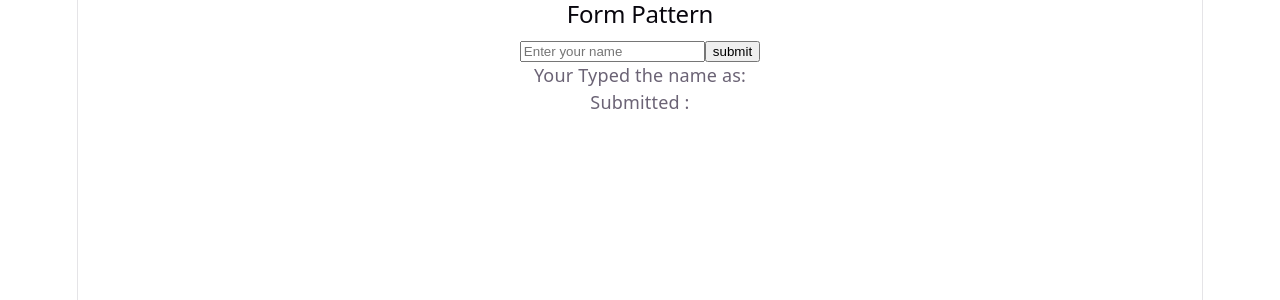
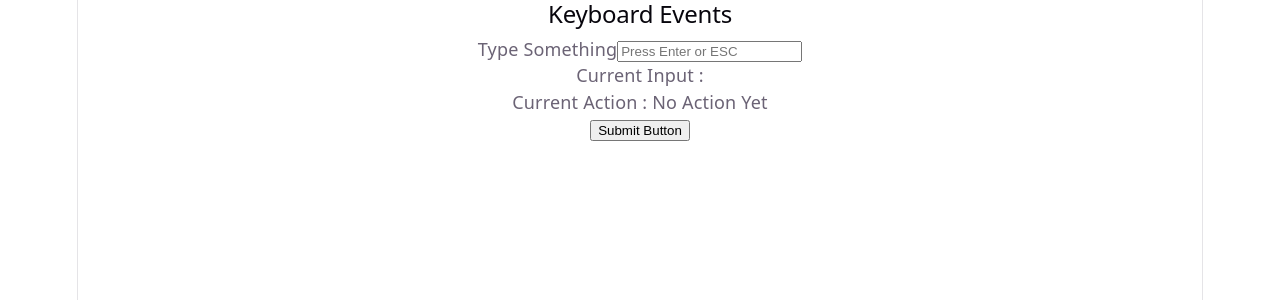
Before and after one commit to nandinirrr2450-source/MERN_Stu_FebMay26_Mys, a React (Vite) app in the folder W10/D3/my-event-app/: page / in a window 1280 px wide. Shown: the top 300 px of the page. Built offline with nearby package versions, Linux system fonts and the light colour scheme.

Commit message:
added Keyboard events in react

```diff
--- a/W10/D3/my-event-app/src/App.jsx
+++ b/W10/D3/my-event-app/src/App.jsx
@@ -9,6 +9,7 @@ import {PassingArguments} from "./components/p3.jsx"
 import {UseCallbackEvents} from "./components/p5.jsx"
 import {EventDeligation} from "./components/p6.jsx"
 import {FormsPattern} from "./components/p7.jsx"
+import {KeyboardEvent} from "./components/p8.jsx"
 
 function App() {
 
@@ -20,7 +21,8 @@ function App() {
       {/* <PassingArguments/> */}
       {/* <UseCallbackEvents/> */}
       {/* <EventDeligation/> */}
-      <FormsPattern/>
+      {/* <FormsPattern/> */}
+      <KeyboardEvent/>
     </>
   )
 }
```
